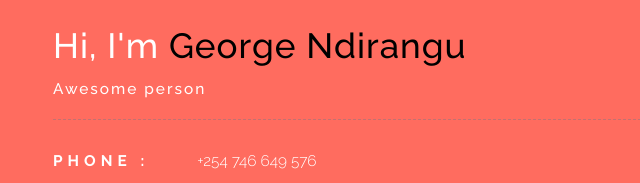
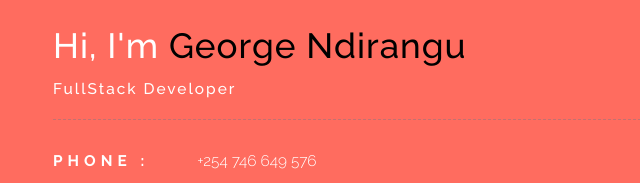
Before and after one commit to Ndirangug/Ndirangug.github.io, a plain HTML site: page index.html in a window 1280 px wide. Shown: the part 845-1028 px from the top of the page, 439-1079 px from the left. Drawn offline with Linux system fonts and the light colour scheme.

Commit message:
Update index.html

```diff
--- a/index.html
+++ b/index.html
@@ -110,7 +110,7 @@ License URL: http://creativecommons.org/licenses/by/3.0/
 				</div>
 				<div class="col-md-8 col-sm-8 about-right wthree">
 					<h2>Hi, I'm <span>George Ndirangu </span></h2>
-					<h4>Awesome person</h4>
+					<h4>FullStack Developer</h4>
 					<ul class="address">
 
 						<li>
```
